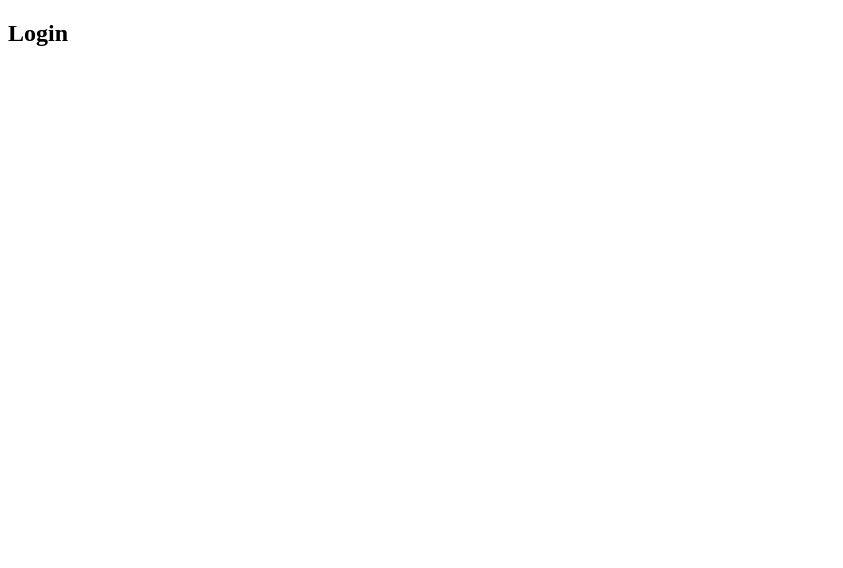
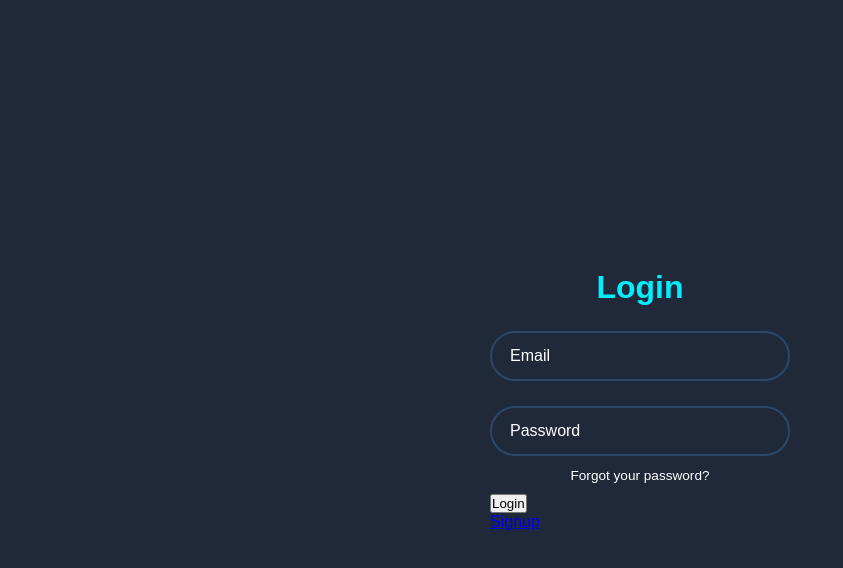
Before and after one commit to chbus37/loginform, a plain HTML site: page index.html in a window 1280 px wide. Shown: the whole page, without its empty margins (0-843 px from the left). Drawn offline with Linux system fonts and the light colour scheme; a web font is replaced by a local one.

Commit message:
preparando form

```diff
--- a/index.html
+++ b/index.html
@@ -12,6 +12,23 @@
 
     <div class="login-box">
         <h2>Login</h2>
+        <form action="#">
+            <div class="input-box">
+                <input type="email" required>
+                <label>Email</label>
+            </div>
+            <div class="input-box">
+                <input type="password" required>
+                <label>Password</label>
+            </div>
+            <div class="forgot-pass">
+                <a href="#">Forgot your password?</a>
+            </div>
+            <button type="submit" class="btn">Login</button>
+            <div class="signup-link">
+                <a href="#">Signup</a>
+            </div>
+        </form>
     </div>
 
 </body>
--- a/styles.css
+++ b/styles.css
@@ -1 +1,72 @@
 @import url('https://fonts.googleapis.com/css2?family=Kdam+Thmor+Pro&family=Lobster&display=swap');
+
+* {
+    margin: 0px;
+    padding: 0px;
+    box-sizing: border-box;
+    font-family: 'Poppins', sans-serif;
+}
+
+body{
+    display: flex;
+    justify-content: center;
+    align-items: center;
+    min-height: 100vh;
+    background: #1f293a;
+}
+
+.login-box{
+    position: relative;
+    width: 400px;
+    /*background: red;*/
+}
+
+.login-box form{
+    width: 100%;
+    padding: 0 50px;
+}
+
+h2 {
+    font-size: 2em;
+    color: #0ef;
+    text-align: center;
+}
+
+.input-box{
+    position: relative;
+    margin: 25px 0;
+}
+
+.input-box input {
+    width: 100%;
+    height: 50px;
+    background: transparent;
+    border: 2px solid #2c4766;
+    outline: none;
+    border-radius: 40px;
+}
+
+.input-box label {
+    position: absolute;
+    top: 50%;
+    left: 20px;
+    transform: translateY(-50%);
+    font-size: 1em;
+    color: #fff;
+    pointer-events: none;
+}
+
+.forgot-pass {
+    margin: -15px 0 10px;
+    text-align: center;
+}
+
+.forgot-pass a {
+    font-size: .85em;
+    color: #fff;
+    text-decoration: none;
+}
+
+.forgot-pass a:hover{
+    text-decoration: underline;
+}
```
